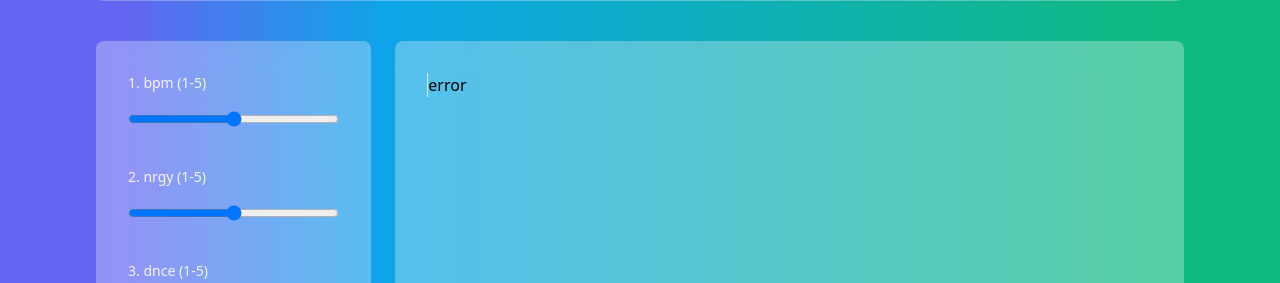
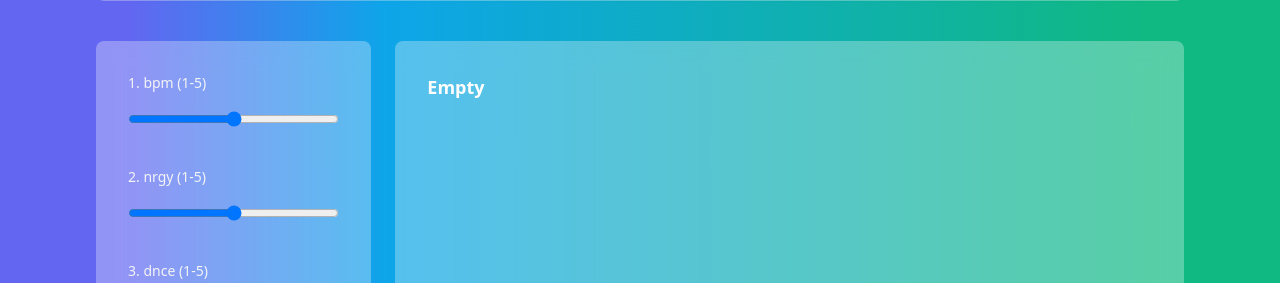
Before and after one commit to MuhammadFarhan009/mkai, a Flask app: page / in a window 1280 px wide. Shown: the part 627-910 px from the top of the page. Run offline with Flask 3, Linux system fonts and the light colour scheme; style sheets or scripts are compiled from the project's sources.

Commit message:
Minor changes

```diff
--- a/templates/index.html
+++ b/templates/index.html
@@ -144,10 +144,10 @@
                 </form>
 
                 <div class="p-8 backdrop-blur-md bg-white/30 w-full rounded-lg">
+                    {% if (data) %}
                     <ol class="relative border-s border-gray-200">
-                        {% if (data) %}
                             {%for song in data:%}
-                            <li class="mb-10 ms-4">
+                            <li class="mb-5 ms-4">
                                 <div class="absolute w-3 h-3 bg-gray-200 rounded-full mt-1.5 -start-1.5 border border-white"></div>
                                 <time class="mb-1 text-sm font-bold leading-none text-sky-900">{{song.artist}}</time>
                                 <h3 class="text-lg font-semibold text-white">{{song.title}}</h3>
@@ -155,10 +155,10 @@
                                 <!-- <a href="#" class="inline-flex items-center px-4 py-2 text-sm font-medium text-gray-900 bg-white border border-gray-200 rounded-lg hover:bg-gray-100 hover:text-blue-700 focus:z-10 focus:ring-4 focus:outline-none focus:ring-gray-200 focus:text-blue-700 dark:bg-gray-800 dark:border-gray-600 dark:hover:text-white dark:hover:bg-gray-700 dark:focus:ring-gray-700">Learn more <svg class="w-3 h-3 ms-2 rtl:rotate-180" aria-hidden="true" xmlns="http://www.w3.org/2000/svg" fill="none" viewBox="0 0 14 10"> -->
                             </li>
                             {%endfor%}
-                        {%else%}
-                            <h2>error</h2>
-                        {%endif%}
-                    </ol>
+                        </ol>
+                    {%else%}
+                        <h2 class="text-lg font-semibold text-white">Empty</h2>
+                    {%endif%}
                 </div>
             </div>
 
```
